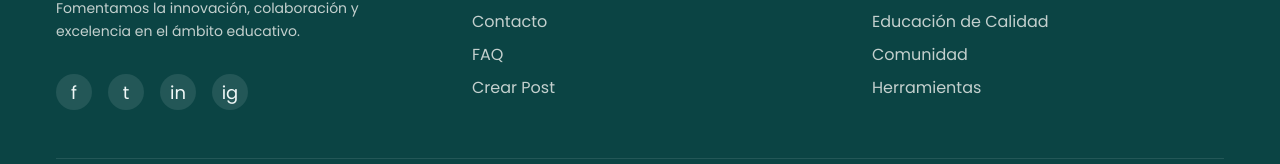
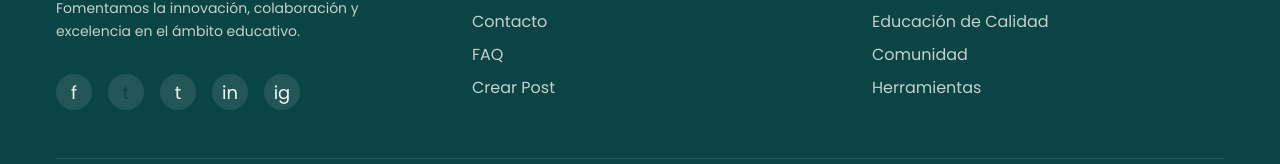
Before and after one commit to Educcorp/EducStation, a React (Create React App) app: page / in a window 1280 px wide. Shown: the part 2172-2336 px from the top of the page. Built offline with nearby package versions, Linux system fonts and the light colour scheme.

Commit message:
Update Footer.jsx

```diff
--- a/src/components/layout/Footer.jsx
+++ b/src/components/layout/Footer.jsx
@@ -214,6 +214,14 @@ const Footer = () => {
                 onMouseEnter={(e) => e.target.style.backgroundColor = colors.secondary}
                 onMouseLeave={(e) => e.target.style.backgroundColor = "rgba(240, 248, 247, 0.1)"}
               >f</div>
+              <a
+                href="https://x.com/EducCorp" // Aquí se agrega el enlace de Twitter
+                target="_blank"
+                rel="noopener noreferrer"
+                style={{...styles.socialIcon}}
+                onMouseEnter={(e) => e.target.style.backgroundColor = colors.secondary}
+                onMouseLeave={(e) => e.target.style.backgroundColor = "rgba(240, 248, 247, 0.1)"}
+              >t</a>
               <div
                 style={{...styles.socialIcon}}
                 onMouseEnter={(e) => e.target.style.backgroundColor = colors.secondary}
```
